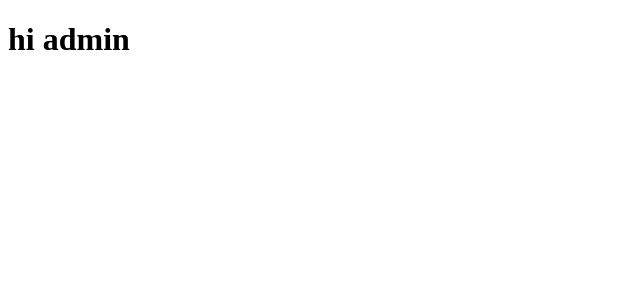
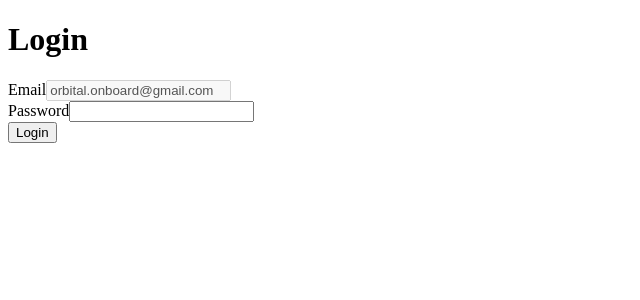
Before and after one commit to Carlton369/orbital, a Next.js app: page /admin in a window 1280 px wide. Shown: the top 300 px of the page, without its empty margins (0-640 px from the left). Built offline with nearby package versions, Linux system fonts and the light colour scheme.

Commit message:
implemented admin specific email and page

```diff
--- a/src/app/dashboard/page.tsx
+++ b/src/app/add_game/page.tsx
@@ -2,7 +2,7 @@
 import React, { useState, ChangeEvent, FormEvent } from 'react';
 import { collection, addDoc } from 'firebase/firestore';
 import { db } from '../../firebase'; // Adjust the path as necessary
-import {Navbar} from '../../app/navbar';
+import {Navbar} from '../navbar';
 
 interface Game {
   name: string;
--- a/src/app/admin/page.tsx
+++ b/src/app/admin/page.tsx
@@ -1,9 +1,51 @@
-export default function LoginLayout({
-    children, // will be a page or nested layout
-  }: {
-    children: React.ReactNode
-  }) {
+'use client'
+import React, { useState } from 'react';
+import { auth, signInWithEmailAndPassword } from '../../firebase';
+import { useRouter } from 'next/navigation';
+
+
+const Login = () => {
+    const [password, setPassword] = useState('');
+    const [error, setError] = useState<string | null>(null);
+    const router = useRouter();
+
+    const email = 'orbital.onboard@gmail.com'; // Predefined email address
+
+    const handleLogin = async (e: React.FormEvent<HTMLFormElement>) => {
+      e.preventDefault();
+      setError(null);
+
+      try {
+        await signInWithEmailAndPassword(auth, email, password);
+        router.push('/admin/home')
+      } catch (error) {
+        setError('Invalid password. Please try again.');
+        console.error('Error logging in:', error);
+      }
+    };
+
     return (
-        <h1> hi admin </h1>
-    )
-}
+      <div className="login-container">
+        <h1>Login</h1>
+        <form onSubmit={handleLogin}>
+          <div>
+            <label>Email</label>
+            <input type="email" value={email} readOnly disabled />
+          </div>
+          <div>
+            <label>Password</label>
+            <input
+              type="password"
+              value={password}
+              onChange={(e) => setPassword(e.target.value)}
+              required
+            />
+          </div>
+          {error && <p style={{ color: 'red' }}>{error}</p>}
+          <button type="submit">Login</button>
+        </form>
+      </div>
+    );
+  };
+
+  export default Login;
--- a/src/app/page.tsx
+++ b/src/app/page.tsx
@@ -7,7 +7,7 @@ export default function Page() {
   return (
     <div className = 'wrapper'>
       <Navbar />
-      <Link href="/dashboard">Dashboard</Link>
+
       <CataloguePage />
     </div>
   )
--- a/src/firebase.js
+++ b/src/firebase.js
@@ -1,6 +1,6 @@
  // Import the functions you need from the SDKs you need
  import { initializeApp } from 'firebase/app';
- import { getAuth, GoogleAuthProvider, signInWithPopup, signOut, onAuthStateChanged, User } from 'firebase/auth';
+ import { getAuth, GoogleAuthProvider, signInWithPopup, signOut, onAuthStateChanged, User,  signInWithEmailAndPassword } from 'firebase/auth';
  import { getFirestore, getDocs, collection, onSnapshot, query, where, orderBy} from 'firebase/firestore';
  import {getStorage} from 'firebase/storage'
 
@@ -25,4 +25,4 @@ const provider = new GoogleAuthProvider();
  // Export firestore database
  // It will be imported into your react app whenever it is needed
 
-export { auth, db, storage, provider, signInWithPopup, signOut, onAuthStateChanged, collection, onSnapshot ,getDocs, query,orderBy, where ,User};
+export { auth, db, storage, provider, signInWithPopup, signOut, onAuthStateChanged, collection, onSnapshot ,getDocs, query,orderBy, where ,User,  signInWithEmailAndPassword};
```
Also changed, not shown: src/app/admin/home/page.tsx (added, +7 -0 lines), src/app/navbar.tsx (+1 -8 lines), src/app/add_game/layout.tsx (renamed from src/app/dashboard/layout.tsx).
